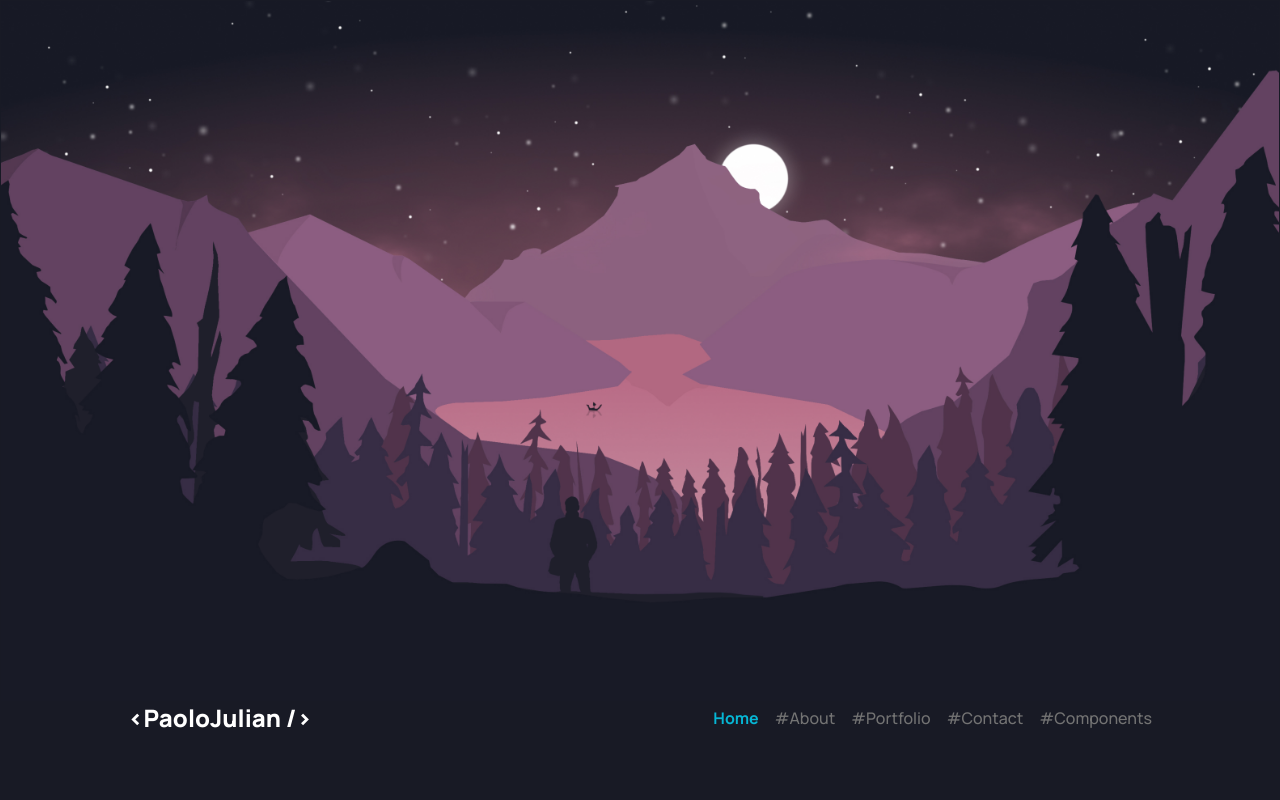
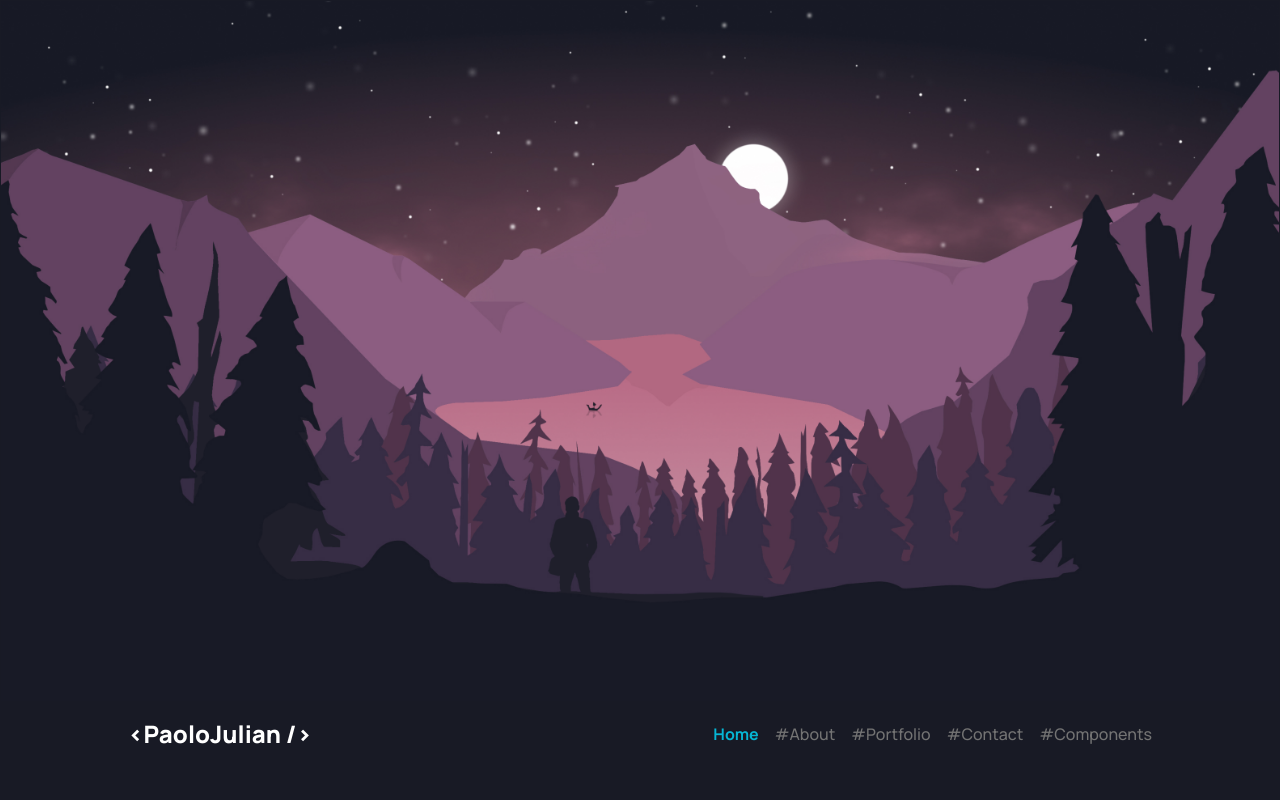
Before and after one commit to paolojulian/blogsite, a Next.js app: page /portfolio in a window 1280 px wide. Shown: the top 800 px of the page. Built offline with nearby package versions, Linux system fonts and the light colour scheme; no server answers; what apisauce would draw is missing.

Commit message:
UI: Sticky navbar

```diff
--- a/src/features/portfolio/components/Sections/Hero.tsx
+++ b/src/features/portfolio/components/Sections/Hero.tsx
@@ -9,6 +9,7 @@ export type HeroProps = {
 
 const Hero: FunctionComponent<HeroProps> = (props) => {
   return (
+    <>
       <div className='w-full h-full overflow-hidden relative bg-[#181a25]'>
         <Image
           width={3012}
@@ -21,8 +22,9 @@ const Hero: FunctionComponent<HeroProps> = (props) => {
             objectFit: 'contain',
           }}
         />
+      </div>
       {/* Navbar */}
-      <Stack className='items-center justify-center sticky top-0 inset-x-0'>
+      <Stack className='items-center justify-center sticky top-0 inset-x-0 py-4 bg-bg z-40'>
         <div className='mx-auto max-w-screen-lg w-full'>
           <Row className='justify-between items-center w-full'>
             <h1 className='text-white font-extrabold text-2xl'>{`<PaoloJulian />`}</h1>
@@ -40,7 +42,7 @@ const Hero: FunctionComponent<HeroProps> = (props) => {
           </Row>
         </div>
       </Stack>
-    </div>
+    </>
   );
 };
 
```
Lines whose indentation alone changed are shown as unchanged.
